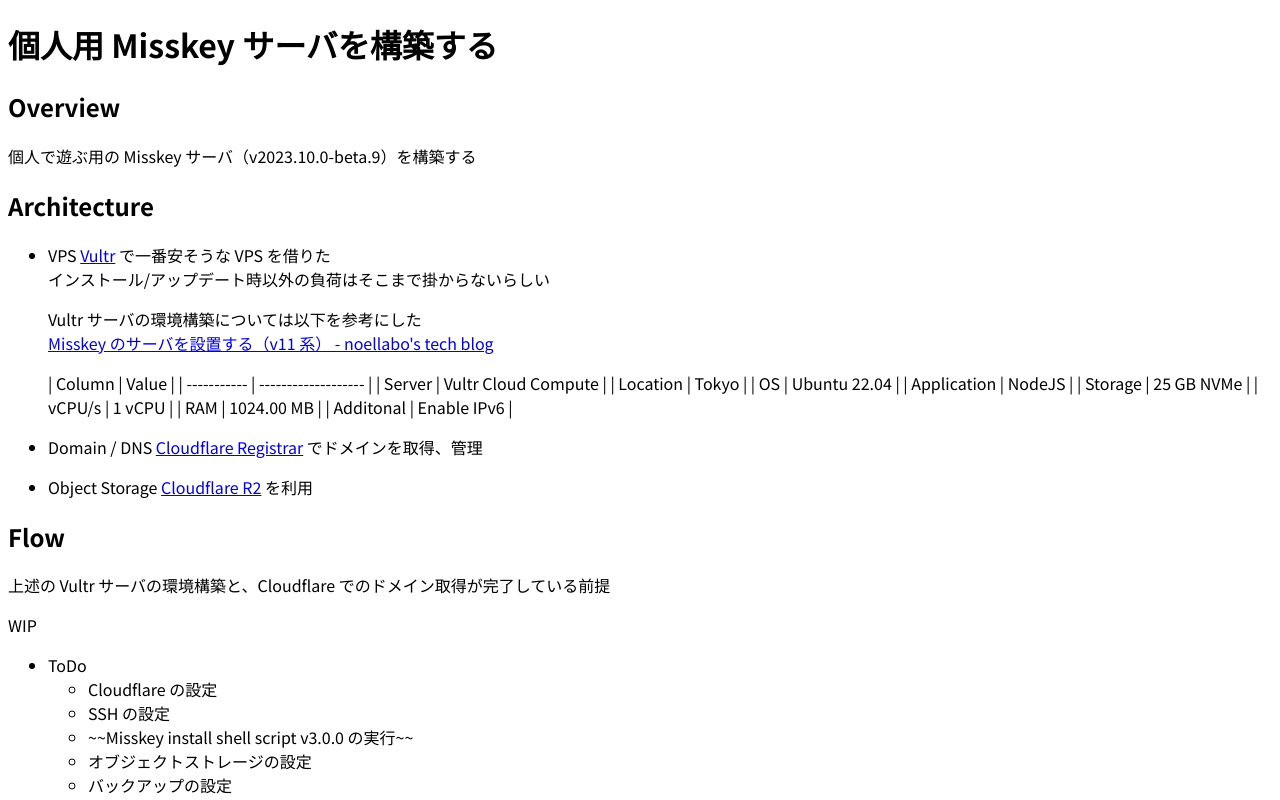
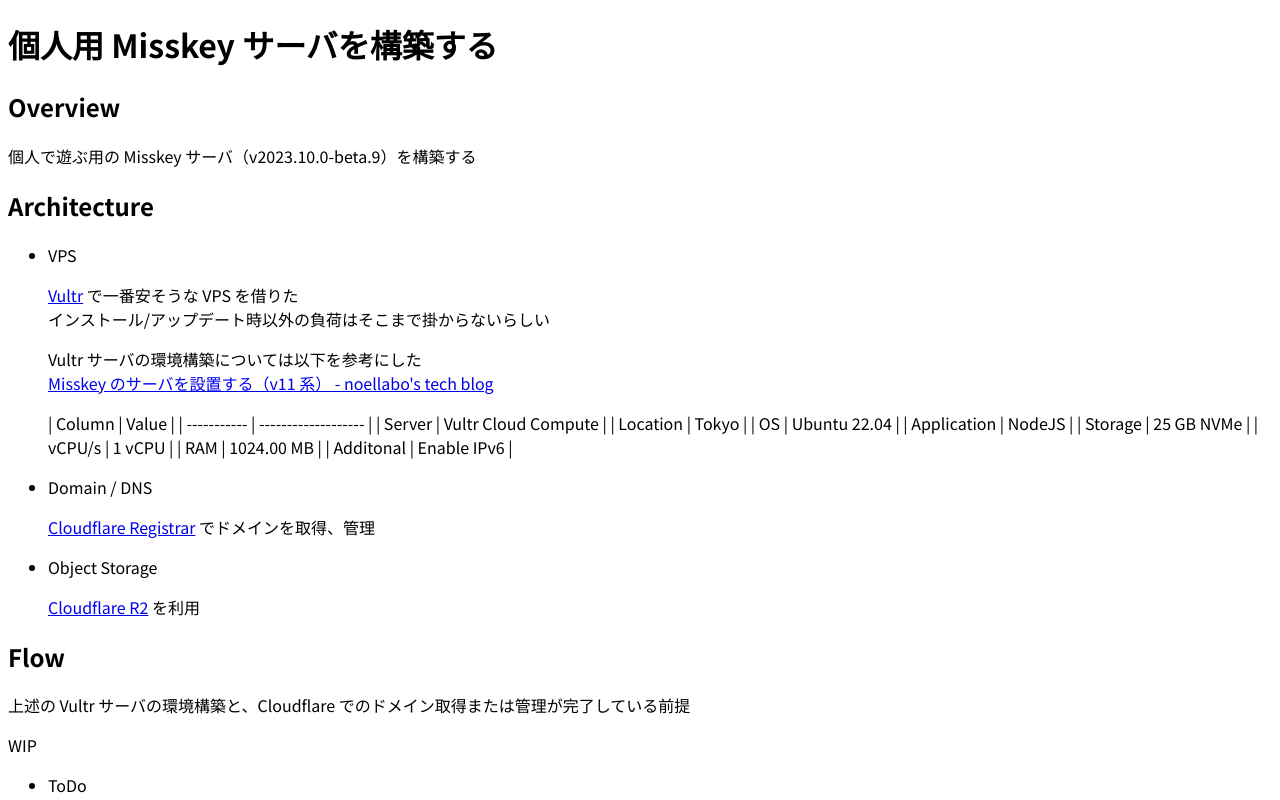
Before and after one commit to unishigure/tiken, a Next.js app: page /others/build-misskey-in-vultr in a window 1280 px wide. Shown: the top 800 px of the page. Built offline with nearby package versions, Linux system fonts and the light colour scheme.

Commit message:
Update build-misskey-in-vultr

```diff
--- a/pages/others/build-misskey-in-vultr.mdx
+++ b/pages/others/build-misskey-in-vultr.mdx
@@ -9,6 +9,7 @@ import { Callout } from "nextra/components";
 ## Architecture
 
 - VPS
+
   [Vultr](https://www.vultr.com/) で一番安そうな VPS を借りた<br/>
   インストール/アップデート時以外の負荷はそこまで掛からないらしい
 
@@ -27,14 +28,16 @@ import { Callout } from "nextra/components";
   | Additonal   | Enable IPv6         |
 
 - Domain / DNS
+
   [Cloudflare Registrar](https://www.cloudflare.com/ja-jp/products/registrar/) でドメインを取得、管理
 
 - Object Storage
+
   [Cloudflare R2](https://www.cloudflare.com/ja-jp/developer-platform/r2/) を利用
 
 ## Flow
 
-上述の Vultr サーバの環境構築と、Cloudflare でのドメイン取得が完了している前提
+上述の Vultr サーバの環境構築と、Cloudflare でのドメイン取得または管理が完了している前提
 
 WIP
 
@@ -60,8 +63,9 @@ WIP
 ![checkCloudflareApiKey](/others/checkCloudflareApiKey.png)
 
 <Callout type="error" emoji="️🚫">
-  途中で処理に失敗し、再度スクリプトを実行する場合は以下に注意する
-  > RedisやPostgresのインストールが終わっている場合、「`install locally`」は`No`にしてください。
+  途中で処理に失敗し、再度スクリプトを実行する場合は以下に注意する >
+  RedisやPostgresのインストールが終わっている場合、「`install
+  locally`」は`No`にしてください。
 </Callout>
 
 以下、筆者の選択一覧　大体デフォルト
```
